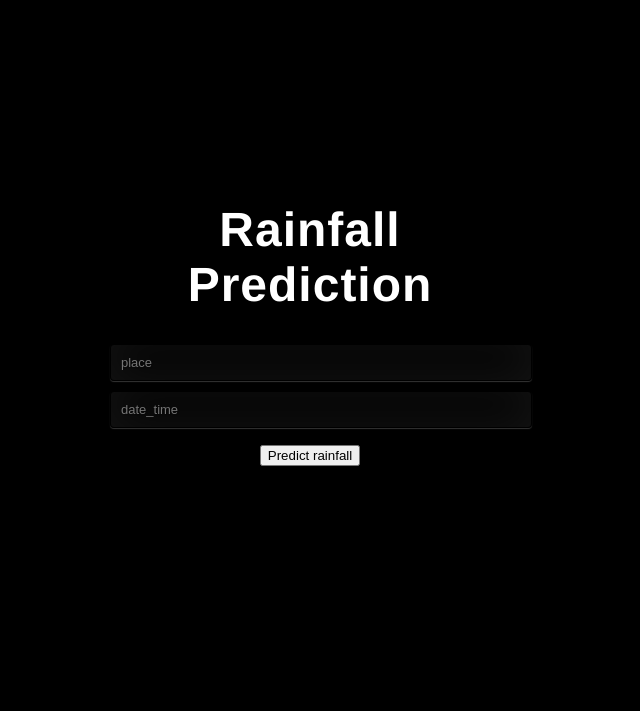
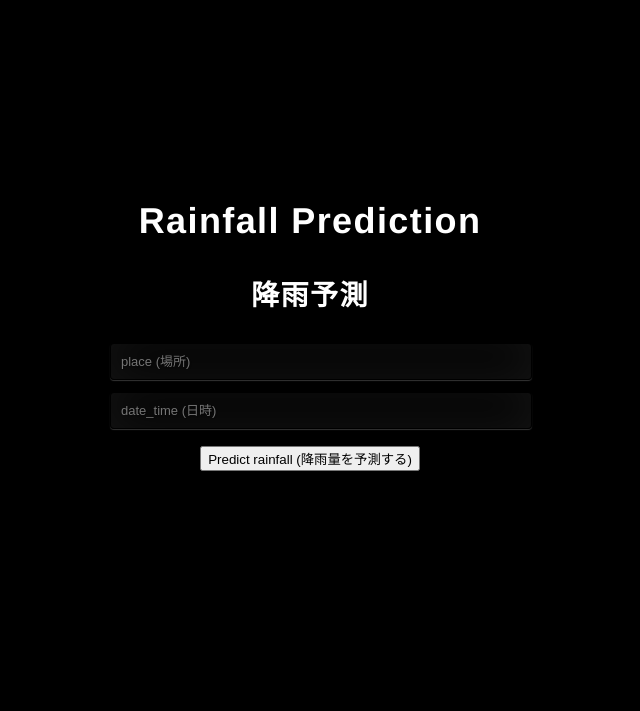
Before and after one commit to zaidan-bhat/wni_Part1, a Flask app: page / in a window 1280 px wide. Shown: the top 711 px of the page, without its empty margins (380-1020 px from the left). Run offline with Flask 2, Linux system fonts and the light colour scheme; parts of the project's set-up code (start-up, migrations or seed data) failed here and were passed over.

Commit message:
Added japanese text

```diff
--- a/templates/index.html
+++ b/templates/index.html
@@ -13,13 +13,14 @@
 
 <body style="background: #000;">
  <div class="login">
-	<h1>Rainfall Prediction</h1>
+	<h2>Rainfall Prediction</h2>
+	 <h3>降雨予測<h3>
 
      <!-- Main Input For Receiving Query to our ML -->
     <form action="{{ url_for('predict')}}"method="post">
-    	<input type="text" name="place" placeholder="place" required="required" />
-        <input type="text" name="date_time" placeholder="date_time" required="required" />
-        <button type="submit" class="btn btn-primary btn-block btn-large">Predict rainfall</button>
+    	<input type="text" name="place" placeholder="place (場所)" required="required" />
+        <input type="text" name="date_time" placeholder="date_time (日時)" required="required" />
+        <button type="submit" class="btn btn-primary btn-block btn-large">Predict rainfall (降雨量を予測する)</button>
     </form>
 
    <br>
```
